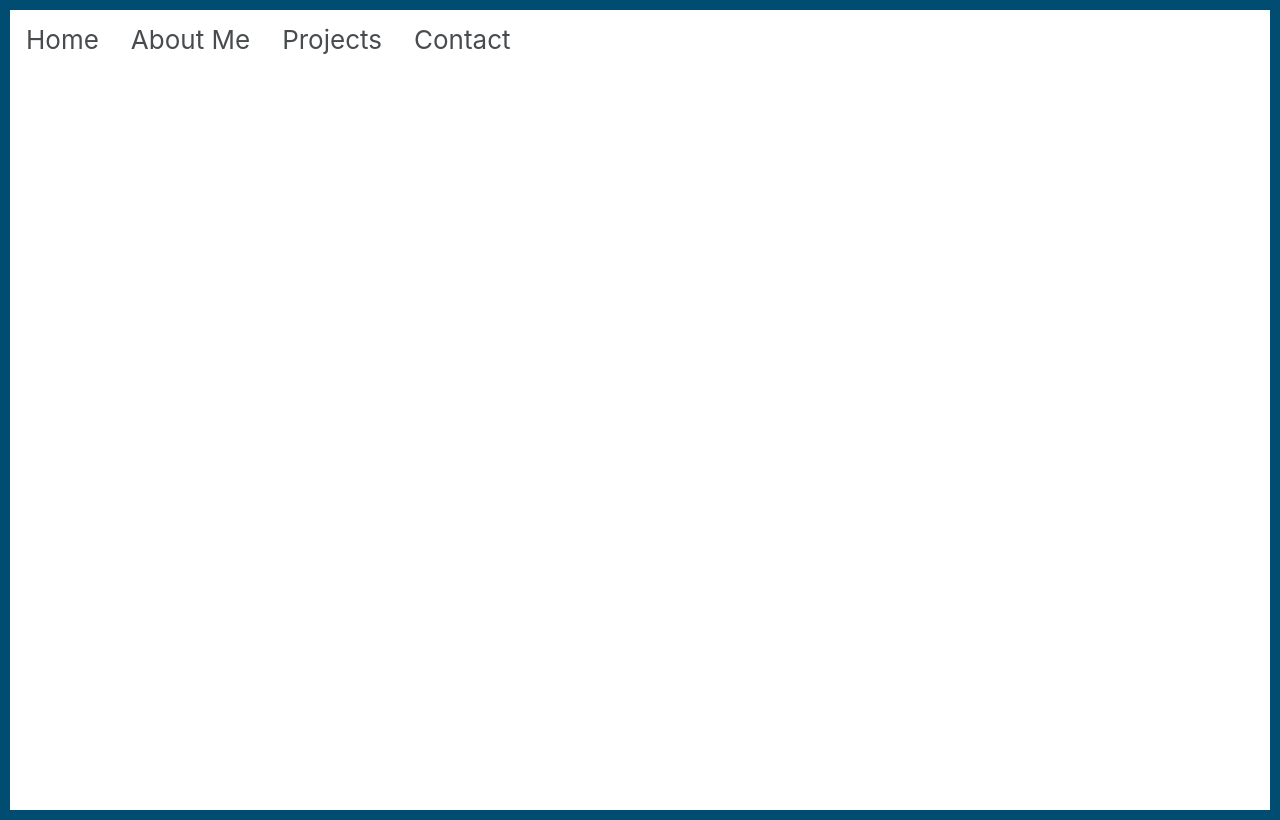
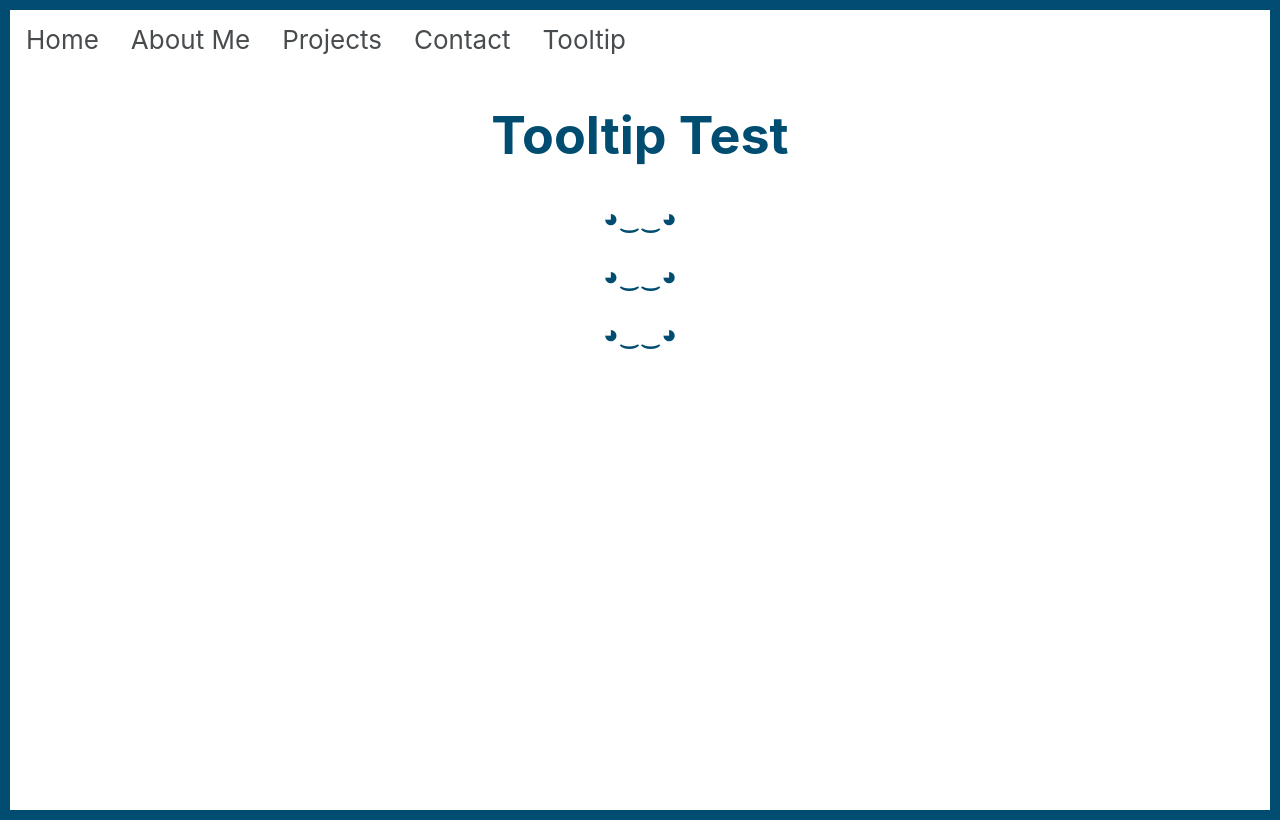
Before and after one commit to rafaelballestrin/portfolio, a React (Create React App) app: page /#/tooltip in a window 1280 px wide. Built offline with nearby package versions, Linux system fonts and the light colour scheme.

Commit message:
Tooltip Test

```diff
--- a/package.json
+++ b/package.json
@@ -9,7 +9,8 @@
     "react-responsive-navbar": "^1.0.11",
     "react-router": "^4.3.1",
     "react-router-dom": "^4.3.1",
-    "react-scripts": "2.1.5"
+    "react-scripts": "2.1.5",
+    "react-tooltip": "^3.9.2"
   },
   "scripts": {
     "start": "react-scripts start",
--- a/src/App.js
+++ b/src/App.js
@@ -6,6 +6,7 @@ import Home from './Home/Home.js';
 import AboutMe from './AboutMe/AboutMe';
 import Projects from './Projects/Projects';
 import Contact from './Contact/Contact';
+import Tooltip from './Tootltip/Tooltip'
 
 
 class App extends Component {
@@ -19,6 +20,7 @@ class App extends Component {
             <Route exact path='/aboutme' component={AboutMe} />
             <Route exact path='/projects' component={Projects} />
             <Route exact path='/contact' component={Contact} />
+            <Route exact path='/tooltip' component={Tooltip} />
           </div>
         </div>
       </HashRouter>
--- a/src/MenuResponsive/MenuResponsive.js
+++ b/src/MenuResponsive/MenuResponsive.js
@@ -40,6 +40,7 @@ export default class NavContainer extends Component {
                 <li><Link to='/aboutme'>About Me</Link></li>
                 <li><Link to='/projects'>Projects</Link></li>
                 <li><Link to='/contact'>Contact</Link></li>
+                <li><Link to='/tooltip'>Tooltip</Link></li>
             </ul>
         ];
     }
--- /dev/null
+++ b/src/Tootltip/Tooltip.js
@@ -0,0 +1,15 @@
+import React from 'react';
+import Tooltip from './TooltipFunc'
+
+
+export default function tooltip() {
+    return (
+        <div>
+            <h1>Tooltip Test</h1>
+            <p data-tip="React-tooltip"> ◕‿‿◕ </p>
+            <p data-tip="React-tooltip2"> ◕‿‿◕ </p>
+            <p data-tip="React-tooltip3"> ◕‿‿◕ </p>
+            <Tooltip />
+        </div>
+    )
+}
--- /dev/null
+++ b/src/Tootltip/TooltipFunc.js
@@ -0,0 +1,8 @@
+import React from 'react';
+import ReactTooltip from 'react-tooltip';
+
+export default function tooltip() {
+    return (
+        <ReactTooltip place="top" type="dark" effect="solid" />
+    )
+}
```
Also changed, not shown: 1 other file (tests, documents, lock files or other folders).
